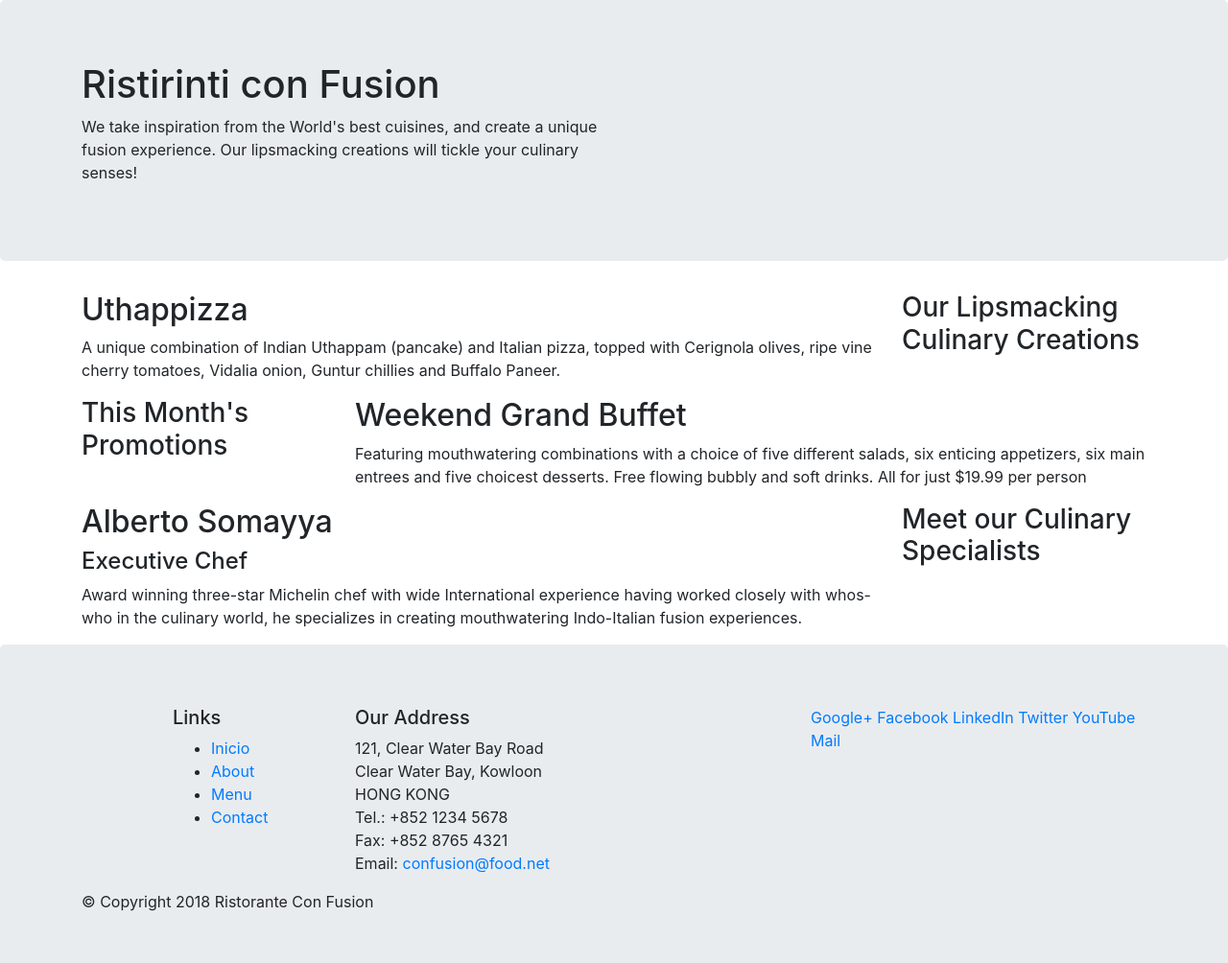
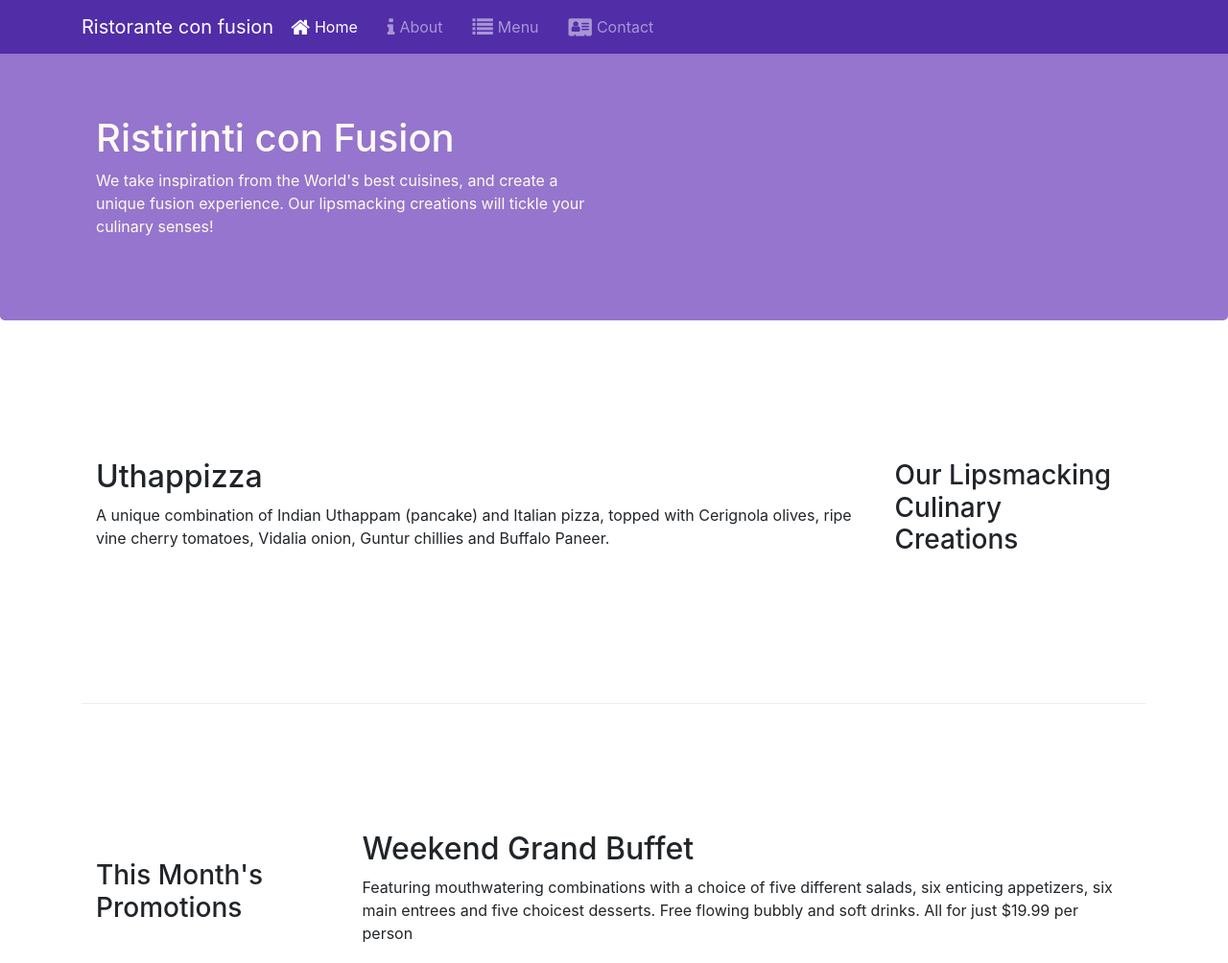
Before and after one commit to SimGod46/assigment-3-honors, a website: page index.html in a window 1280 px wide. Shown: the top 1004 px of the page at 96% size. Drawn offline with nearby package versions, Linux system fonts and the light colour scheme.

Commit message:
icon fonts

```diff
--- /dev/null
+++ b/css/style.css
@@ -0,0 +1,47 @@
+.row-header{
+    margin: 0px auto;
+    padding: 0px auto;
+}
+
+.row-content{
+    margin: 0px auto;
+    padding: 50px 0px 50px 0px;
+    border-bottom: 1px ridge;
+    min-height: 400px;
+}
+
+.footer{
+    background-color: #D1C4E9;
+    margin: 0px auto;
+    padding: 20px 0px 20px 0px;
+}
+
+.jumbotron{
+    padding:70px 30px 70px 30px;
+    margin: 0px auto;
+    background:#9575CD;
+    color: floralwhite;
+}
+
+.address{
+    font-size: 80%;
+    margin: 0px;
+    color: #0f0f0f;
+}
+
+body{
+    padding:50px 0px 0px 0px;
+    z-index: 0;
+}
+
+.navbar-dark{
+    background-color: #512DA8;
+}
+
+.nav-item{
+    padding: 0px 5px 0px 5px;
+}
+
+.fa{
+    padding: 0px 5px 0px 5px;
+}
--- a/index.html
+++ b/index.html
@@ -9,14 +9,32 @@
 
 <!-- Bootstrap CSS -->
 <link rel="stylesheet" href="node_modules/bootstrap/dist/css/bootstrap.min.css">
+<link rel="stylesheet" href="node_modules/font-awesome/css/font-awesome.min.css">
+<link rel="stylesheet" href="node_modules/bootstrap-social/bootstrap-social.css">
+<link rel="stylesheet" href="css/style.css">
 <title>Ristorante Con Fusion</title>
 </head>
 
 <body>
-
+    <nav class="navbar navbar-dark navbar-expand-sm fixed-top">
+        <div class="container">
+            <button class="navbar-toggler" type="button" data-toggle="collapse" data-target="#Navbar">
+                <span class="navbar-toggler-icon"></span>
+            </button>
+            <a class="navbar-brand mr-auto" href="#"> Ristorante con fusion</a>
+            <div class="collapse navbar-collapse" id="Navbar">
+                <ul class="navbar-nav mr-auto">
+                    <li class="nav-item active"><a class="nav-link" href="#home"><span class="fa fa-home fa-lg"></span>Home</a></li>
+                    <li class="nav-item"><a class="nav-link" href="./aboutus.html"><span class="fa fa-info fa-lg"></span>About</a></li>
+                    <li class="nav-item"><a class="nav-link" href="#menu"><span class="fa fa-list fa-lg"></span>Menu</a></li>
+                    <li class="nav-item"><a class="nav-link" href="#contact"><span class="fa fa-address-card fa-lg"></span>Contact</a></li>
+                </ul>
+            </div>
+        </div>
+    </nav>
     <header class="jumbotron">
         <div class="container">
-            <div class="row">
+            <div class="row row-header">
                 <div class="col-12 col-sm-6">
                     <h1>Ristirinti con Fusion</h1>
                     <p>We take inspiration from the World's best cuisines, and create a unique fusion experience. Our lipsmacking creations will tickle your culinary senses!</p>
@@ -28,7 +46,7 @@
     </header>
 
     <div class="container">
-        <div class="row">
+        <div class="row row-content align-items-center">
             <div class="col-12 col-sm-4 order-sm-last col-md-3">
                 <h3>Our Lipsmacking Culinary Creations</h3>
             </div>
@@ -39,7 +57,7 @@
         </div>
 
 
-        <div class="row">
+        <div class="row row-content align-items-center">
             <div class="col-12 col-sm-4 col-md-3">
                 <h3>This Month's Promotions</h3>
             </div>
@@ -49,7 +67,7 @@
             </div>
         </div>
 
-        <div class="row">
+        <div class="row row-content align-items-center">
             <div class="col-12 col-sm-4 order-sm-last col-md-3">
                 <h3>Meet our Culinary Specialists</h3>
             </div>
@@ -61,12 +79,12 @@
         </div>
     </div>
 
-    <footer class="jumbotron">
+    <footer class="footer">
         <div class="container">
             <div class="row">
                 <div class="col-4 offset-1 col-sm-2">
                     <h5>Links</h5>
-                    <ul>
+                    <ul class="list-unstyled">
                         <li><a href="#">Inicio</a></li>
                         <li><a href="#">About</a></li>
                         <li><a href="#">Menu</a></li>
@@ -75,27 +93,27 @@
                 </div>
                 <div class="col-7 col-sm-5">
                     <h5>Our Address</h5>
-                    <address>
+                    <address class="address">
 		              121, Clear Water Bay Road<br>
 		              Clear Water Bay, Kowloon<br>
 		              HONG KONG<br>
-		              Tel.: +852 1234 5678<br>
-		              Fax: +852 8765 4321<br>
-		              Email: <a href="mailto:confusion@food.net">confusion@food.net</a>
+		              <i class="fa fa-phone fa-lg"></i>: +852 1234 5678<br>
+		              <i class="fa fa-fax fa-lg"></i>: +852 8765 4321<br>
+		              <i class="fa fa-envelope fa-lg"></i>: <a href="mailto:confusion@food.net">confusion@food.net</a>
 		           </address>
                 </div>
-                <div class="col-12 col-sm-4">
-                    <div>
-                        <a href="http://google.com/+">Google+</a>
-                        <a href="http://www.facebook.com/profile.php?id=">Facebook</a>
-                        <a href="http://www.linkedin.com/in/">LinkedIn</a>
-                        <a href="http://twitter.com/">Twitter</a>
-                        <a href="http://youtube.com/">YouTube</a>
-                        <a href="mailto:">Mail</a>
+                <div class="col-12 col-sm-4 align-self-center">
+                    <div class="text-center">
+                        <a class="btn btn-social-icon btn-google" href="http://google.com/+"><i class="fa fa-google-plus fa-lg"></i></a>
+                        <a class="btn btn-social-icon btn-facebook"href="http://www.facebook.com/profile.php?id="><i class="fa fa-facebook fa-lg"></i></a>
+                        <a class="btn btn-social-icon btn-linkedin"href="http://www.linkedin.com/in/"><i class="fa fa-linkedin fa-lg"></i></a>
+                        <a class="btn btn-social-icon btn-twitter"href="http://twitter.com/"><i class="fa fa-twitter fa-lg"></i></a>
+                        <a class="btn btn-social-icon btn-google"href="http://youtube.com/"><i class="fa fa-youtube fa-lg"></i></a>
+                        <a class="btn btn-social-icon"href="mailto:"><i class="fa fa-envelope-o fa-lg"></i></a>
                     </div>
                 </div>
            </div>
-           <div class="row">
+           <div class="row justify-content-center">
                 <div class="col-auto">
                     <p>© Copyright 2018 Ristorante Con Fusion</p>
                 </div>
--- a/package.json
+++ b/package.json
@@ -13,6 +13,8 @@
   "devDependencies": {},
   "dependencies": {
     "bootstrap": "^4.0.0",
+    "bootstrap-social": "^5.1.1",
+    "font-awesome": "^4.7.0",
     "jquery": "^3.3.1",
     "popper.js": "^1.12.9"
   }
```
Also changed, not shown: aboutus.html (added, +137 -0 lines), 1 other file.
